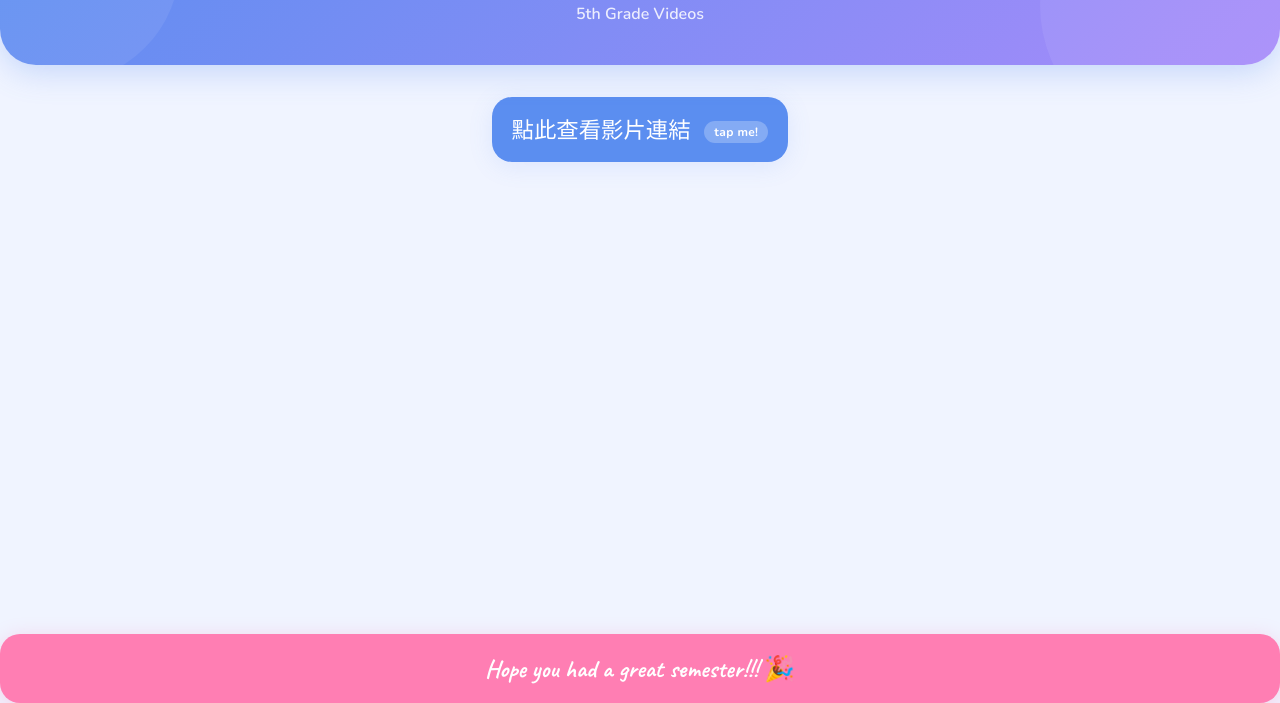
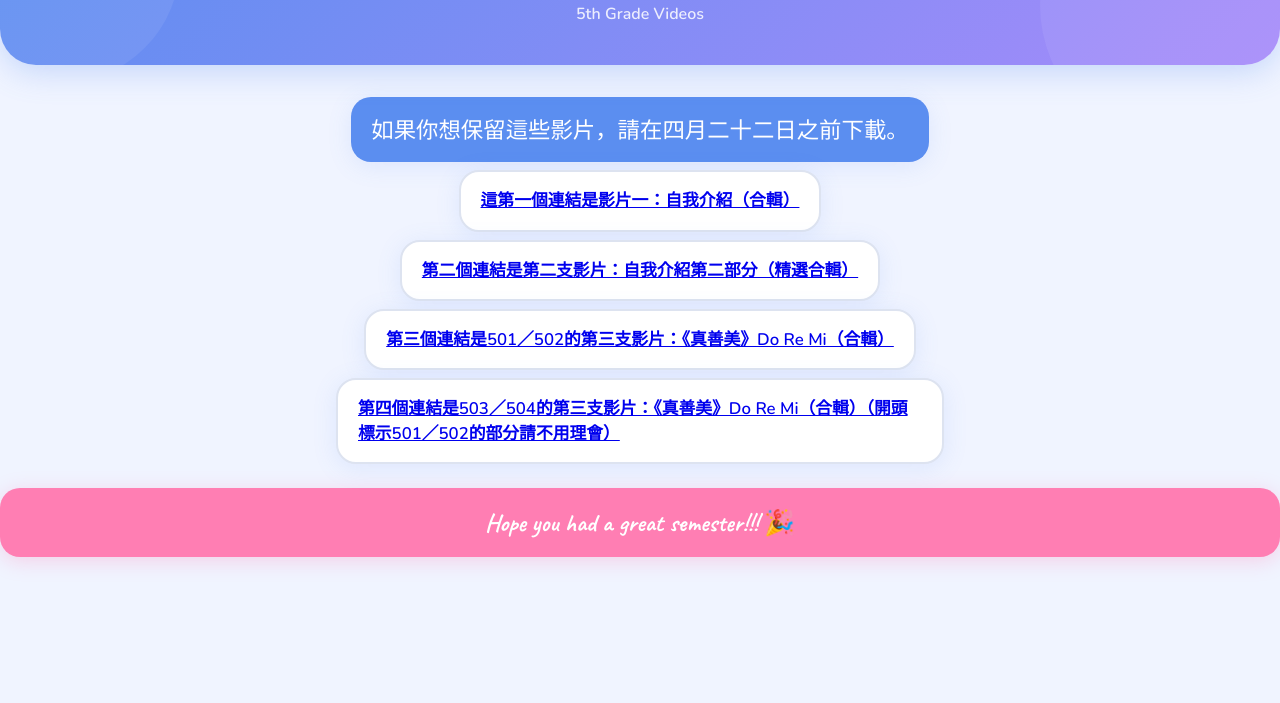
Before and after one commit to eamondevine/eamondevine.github.io, a website: page plps-g5-messages/index.html in a window 1280 px wide. Shown: the part 97-800 px from the top of the page. Drawn offline with nearby package versions, Linux system fonts and the light colour scheme.

Commit message:
Updated plps g5 messages

```diff
--- a/plps-g5-messages/index.html
+++ b/plps-g5-messages/index.html
@@ -19,32 +19,34 @@
     <div class="chat-wrap">
       <div class="qa-pair">
         <div class="bubble bubble--q">
-          點此查看影片連結
-          <span class="tap-hint">tap me!</span>
+          如果你想保留這些影片，請在四月二十二日之前下載。
         </div>
-        <div class="bubble bubble--a">尚未準備完成！請3月30號再回來查看。</div>
+        <div class="bubble bubble--a">
+          <a target="_blank" href="https://drive.google.com/file/d/18p6PUc3QEudP9R8YNZ3p0V_cH8CwpWSX/view?usp=drive_link">
+          這第一個連結是影片一：自我介紹（合輯）
+          </a>
+        </div>
+        <div class="bubble bubble--a">
+          <a target="_blank" href="https://drive.google.com/file/d/17lrTWMztRvjDnri-bxBFU_aUL1BFF9eY/view?usp=drive_link">
+          第二個連結是第二支影片：自我介紹第二部分（精選合輯）
+          </a>
+        </div>
+        <div class="bubble bubble--a">
+          <a target="_blank" href="https://drive.google.com/file/d/1N7f916BTyR3hCCy2hS1h6rjS1Sc5LscH/view?usp=sharing">
+          第三個連結是501／502的第三支影片：《真善美》Do Re Mi（合輯）
+          </a>
+        </div>
+        <div class="bubble bubble--a">
+          <a target="_blank" href="https://drive.google.com/file/d/1eW_2xl3vs8O2NkBiiOS6XqZlaVaO1ulS/view?usp=sharing">
+          第四個連結是503／504的第三支影片：《真善美》Do Re Mi（合輯）（開頭標示501／502的部分請不用理會）
+          </a>
+        </div>
+
       </div>
-
-      <!-- <div class="qa-pair">
-        <div class="bubble bubble--q">
-          此影片將於三週後過期，請在期限前下載。若影片過期後您仍需要，請洽詢貴子女的導師。
-          <span class="tap-hint">tap me!</span>
-        </div>
-        <div class="bubble bubble--a">Teacher Info</div>
-      </div> -->
 
       <div class="bubble bubble--signoff">
         Hope you had a great semester!!! 🎉
       </div>
     </div>
-
-    <script>
-      document.querySelectorAll(".bubble--q").forEach(function (q) {
-        q.addEventListener("click", function () {
-          var pair = q.closest(".qa-pair");
-          pair.classList.toggle("open");
-        });
-      });
-    </script>
   </body>
 </html>
--- a/plps-g5-messages/styles.css
+++ b/plps-g5-messages/styles.css
@@ -125,20 +125,12 @@ body {
   font-family: "Fredoka One", cursive;
   font-size: 1.4rem;
   font-weight: 400;
-
-  cursor: pointer;
-  user-select: none;
-  -webkit-tap-highlight-color: transparent;
-  transition:
-    transform 0.15s ease,
-    box-shadow 0.15s ease,
-    background 0.15s ease;
 }
-.bubble--q:hover {
+.bubble--a:hover {
   transform: translateY(-2px);
   box-shadow: 0 8px 28px rgba(91, 142, 240, 0.3);
 }
-.bubble--q:active {
+.bubble--a:active {
   transform: scale(0.97);
 }
 .qa-pair.open .bubble--q {
@@ -172,22 +164,11 @@ body {
 
   font-weight: 600;
 
-  /* Hidden state */
-  max-height: 0;
-  padding-top: 0;
-  padding-bottom: 0;
-  opacity: 0;
-  overflow: hidden;
-  transform: translateY(-8px);
-  transition:
-    max-height 0.35s ease,
-    opacity 0.3s ease,
-    transform 0.3s ease,
-    padding 0.3s ease;
-}
+transition:
+    transform 0.15s ease,
+    box-shadow 0.15s ease,
+    background 0.15s ease;
 
-/* Revealed state */
-.qa-pair.open .bubble--a {
   max-height: 200px;
   padding-top: 16px;
   padding-bottom: 16px;
@@ -198,7 +179,6 @@ body {
 /* Sign-off — centered */
 .bubble--signoff {
   align-self: center;
-  position: absolute;
   bottom: 0;
   background: var(--signoff-bg);
   color: var(--signoff-text);
```
